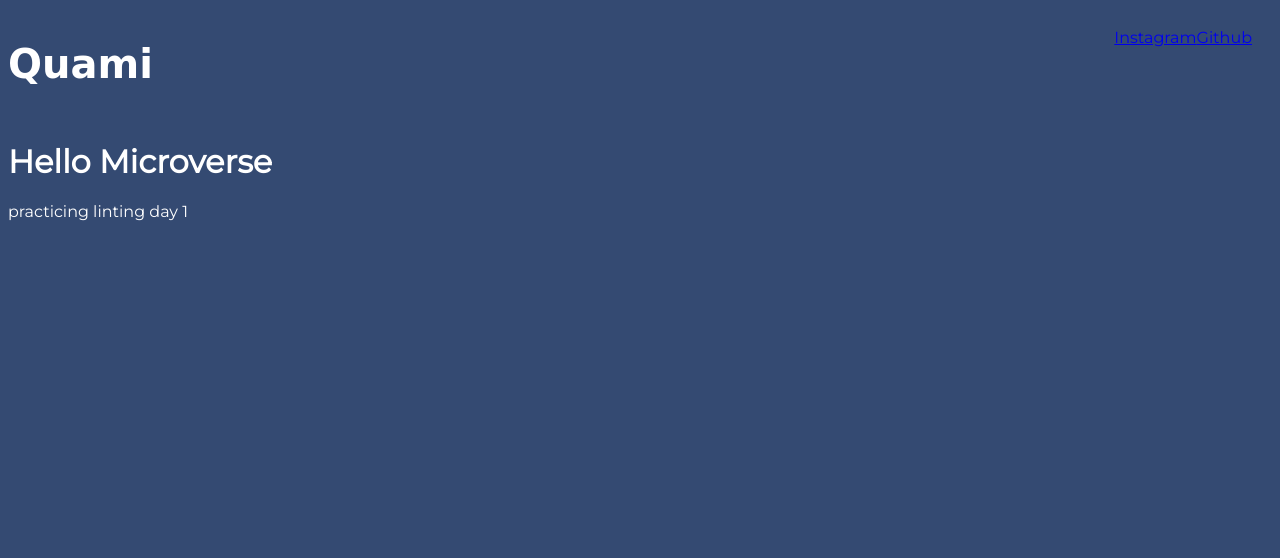
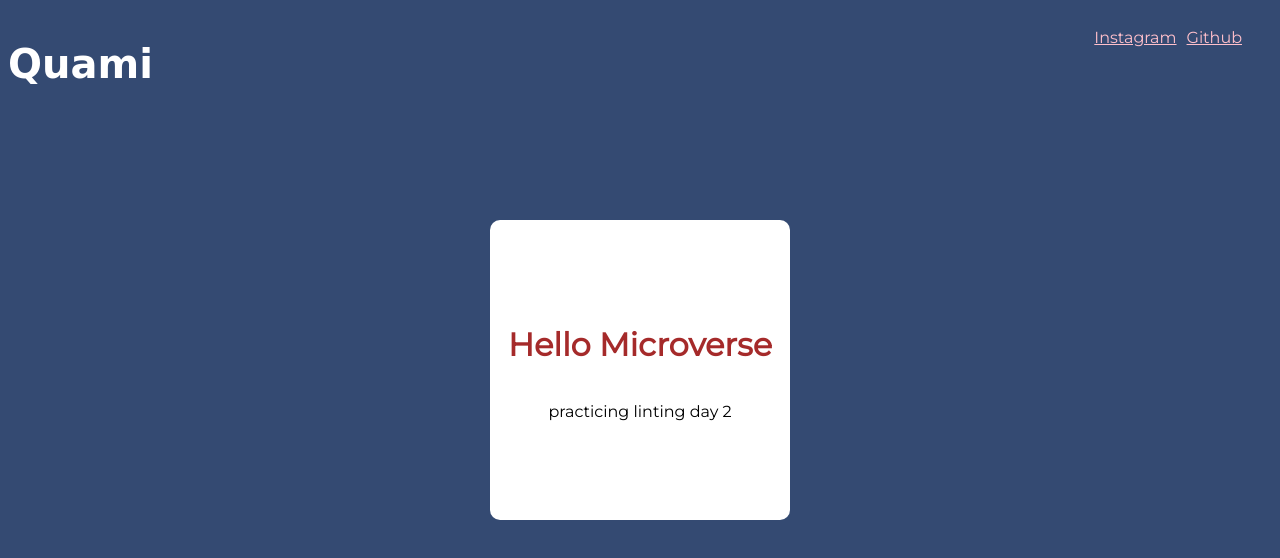
Before and after one commit to killy10o10/Hello-Microverse, a website: page index.html in a window 1280 px wide. Drawn offline with Linux system fonts and the light colour scheme; a web font is replaced by a local one.

Commit message:
finalized styling

```diff
--- a/index.html
+++ b/index.html
@@ -23,7 +23,7 @@
       </header>
       <div class="container">
         <h1>Hello Microverse</h1>
-        <div><p>practicing linting day 1</p></div>
+        <div><p>practicing linting day 2</p></div>
       </div>
 </body>
 </html>
--- a/style.css
+++ b/style.css
@@ -27,3 +27,35 @@ body {
   font-size: 40px;
   cursor: pointer;
 }
+
+li {
+  padding-right: 10px;
+}
+
+a {
+  color: pink;
+}
+
+a:visited {
+  color: pink;
+  text-decoration: none;
+}
+
+.container {
+  display: flex;
+  flex-direction: column;
+  justify-content: center;
+  align-items: center;
+  background: white;
+  color: black;
+  max-width: 300px;
+  height: 300px;
+  margin-left: auto;
+  margin-right: auto;
+  border-radius: 10px;
+  margin-top: 100px;
+}
+
+h1 {
+  color: brown;
+}
```
